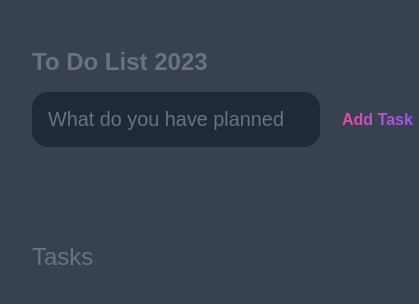
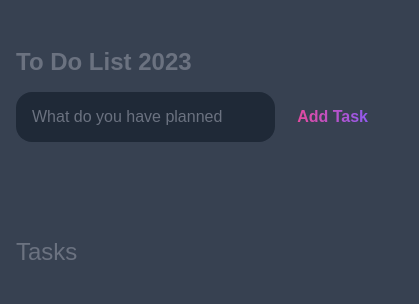
Before and after one commit to yasser987/To_Do_List, a plain HTML site: page index.html in a window 390 px wide. Shown: the whole page, 419 px wide, since content can reach past the window. Drawn offline with Linux system fonts and the light colour scheme.

Commit message:
modified mobile query

```diff
--- a/style.css
+++ b/style.css
@@ -27,6 +27,11 @@ header {
   width: 100%;
   margin: 0 auto;
 }
+@media (max-width: 767px) {
+  header {
+    padding: 3rem 1rem;
+  }
+}
 header h1 {
   font-size: 1.5rem;
   font-weight: 600;
@@ -55,6 +60,11 @@ button {
   -moz-border-radius: 1rem;
   -ms-border-radius: 1rem;
   -o-border-radius: 1rem;
+}
+@media (max-width: 767px) {
+  .new-task-input {
+    font-size: 1rem;
+  }
 }
 .new-task-input::placeholder {
   color: var(--grey);
@@ -89,6 +99,11 @@ main {
   max-width: 800px;
   width: 100%;
   margin: 0 auto;
+}
+@media (max-width: 767px) {
+  main {
+    padding: 2rem 0;
+  }
 }
 .task-list {
   padding: 1rem;
@@ -142,6 +157,11 @@ main {
   width: calc(100% - 100px);
   cursor: pointer;
 }
+@media (max-width: 767px) {
+  .new-task .content input {
+    width: 100%;
+  }
+}
 .new-task .content input:not(:read-only) {
   color: var(--pinK);
 }
```
